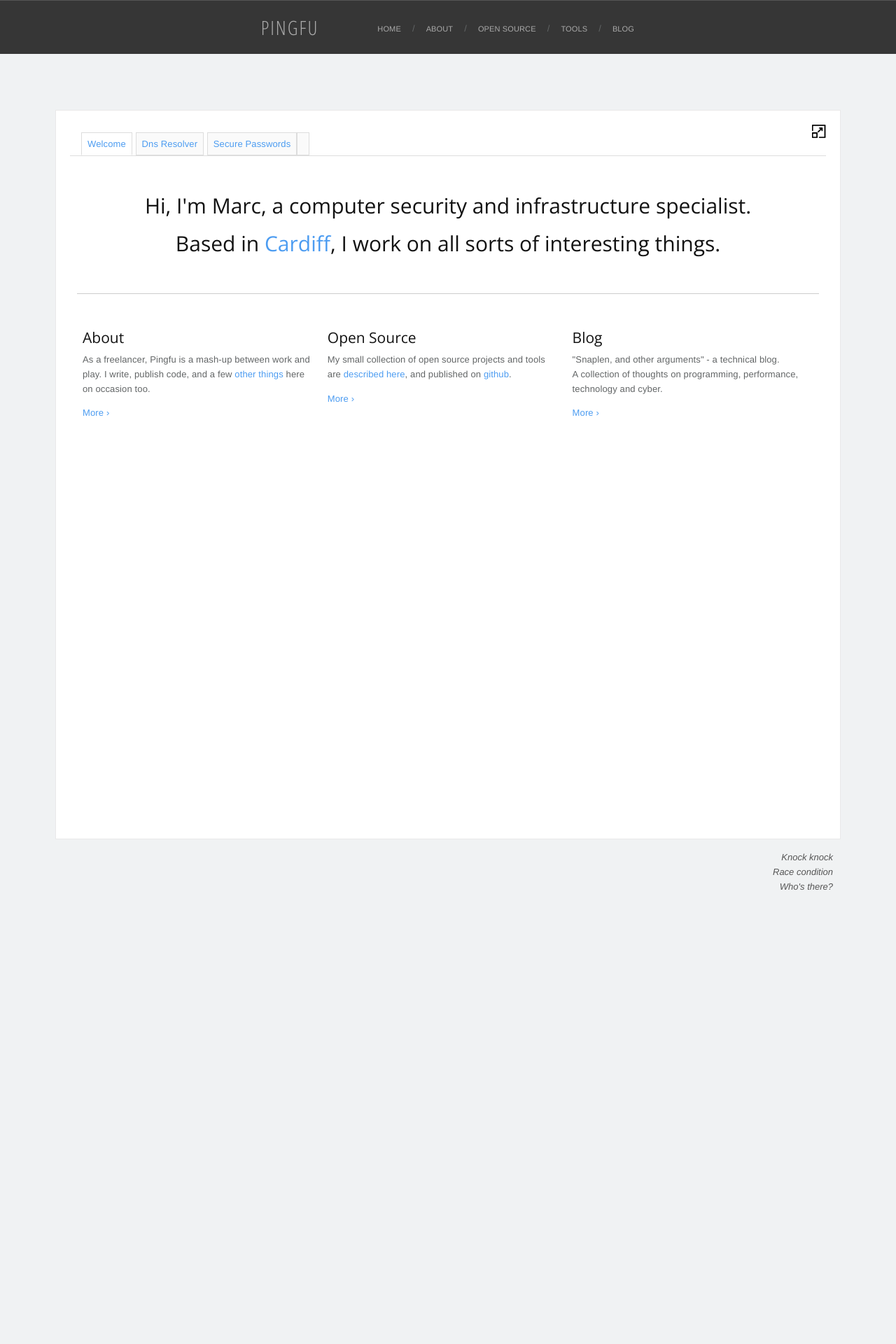
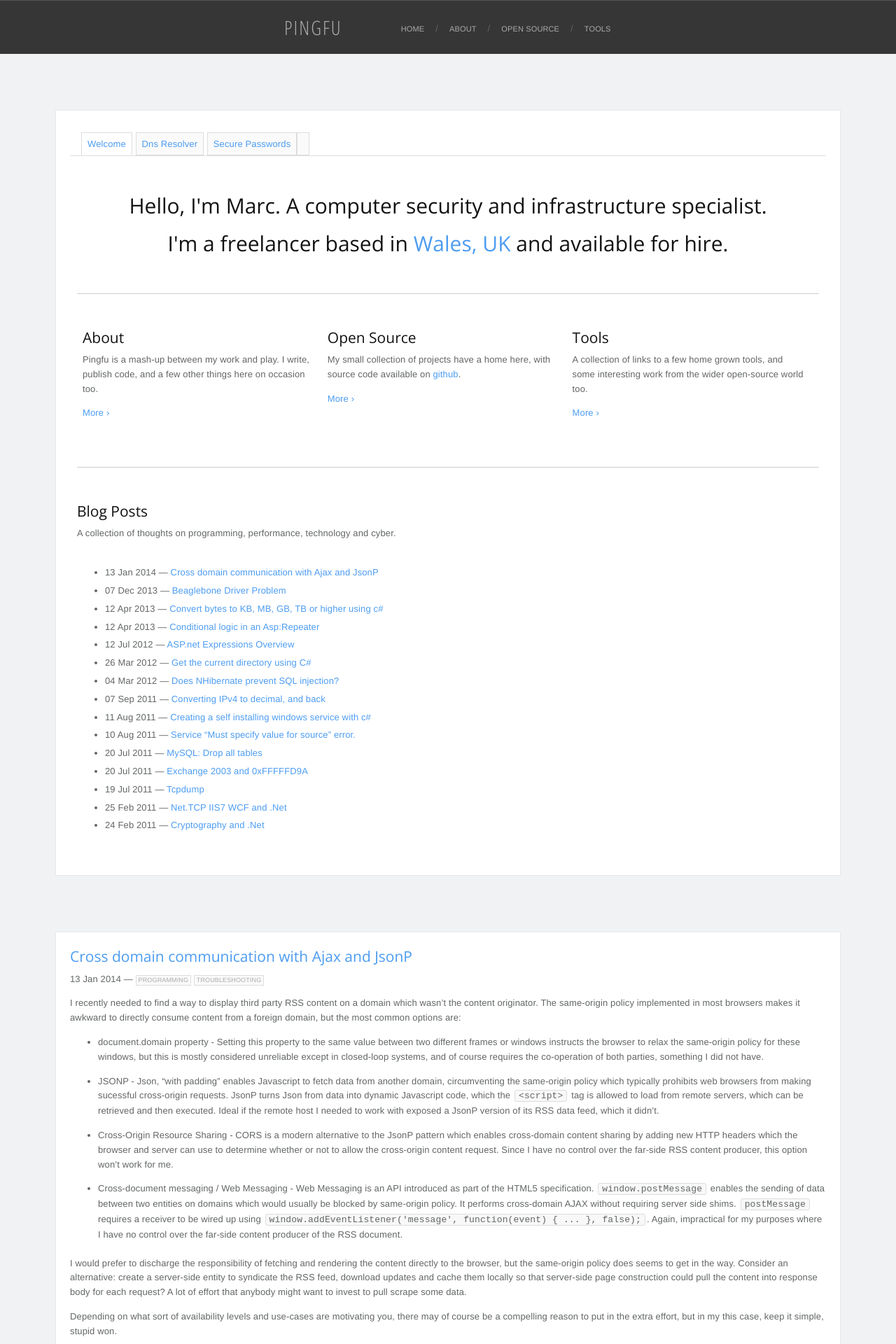
Before and after one commit to pingfu/pingfu.github.io, a Jekyll site: the page built from index.html, in a window 1280 px wide. Shown: the top 1920 px of the page at 70% size. Built offline with Jekyll 4.4.1, drawn with Linux system fonts in a browser that asks for light colours; nearby versions of some CDN libraries; Markdown is read by kramdown in place of the engine named in the settings; before the commit the page ends 1342 px from its top, so only the background shows below that; some of the changed text lies outside the part shown.

Commit message:
minor ui update and added new links to tools page

```diff
--- a/_includes/menu.html
+++ b/_includes/menu.html
@@ -3,5 +3,4 @@
     <li><a {% if page.url == "/about.html" %}       class="active-link" {% endif %} href="/about">About</a></li>
     <li><a {% if page.url == "/open-source.html" %} class="active-link" {% endif %} href="/open-source">Open Source</a></li>
     <li><a {% if page.url == "/tools.html" %}       class="active-link" {% endif %} href="/tools">Tools</a></li>
-    <li><a {% if page.url == "/blog.html" %}        class="active-link" {% endif %} href="/blog">Blog</a></li>
 </ul>
--- a/_posts/2012-07-12-asp-dotnet-expressions-overview.markdown
+++ b/_posts/2012-07-12-asp-dotnet-expressions-overview.markdown
@@ -1,6 +1,6 @@
 ---
 layout: post
-title: "ASP.Net Expressions Overview"
+title: "ASP.net Expressions Overview"
 date: 2012-07-12
 categories: Programming Troubleshooting
 tags: asp.net
--- a/about.html
+++ b/about.html
@@ -10,35 +10,33 @@ breadcrumb: About Pingfu
 
 	<h1>{{ page.breadcrumb }}</h1>
 
-	<p>As a freelancer, Pingfu is a mash-up between work and play. I write, publish code, and a few other things here too. I'm based in Wales, UK and am available for hire. You can also find me on <a href="http://www.linkedin.com/profile/view?id=67596050" target="_blank">Linkedin</a>.</p>
+	<p>Pingfu is a mash-up between my work and play. I write, publish code, and a few other things here too. I'm currently based in <a href="http://maps.google.co.uk/maps?q=Cardiff">Cardiff</a> and available for hire. You can also find me on <a href="http://www.linkedin.com/profile/view?id=67596050" target="_blank">Linkedin</a>.</p>
 
-	<h2>Areas I work in</h2>
+	<h2>I can help with</h2>
 
 	<ul>
-		<li>Web technologies. Backend development and data storage to Javascript and HTML5 through to TLS and wire protocols, the whole stack.</li>
-		<li>PKCS implementation and validation.</li>
-		<li>Enterprise architectures upto IL3 in physical or cloud deployment (AWS, Azure and Rackspace).</li>
-		<li>Enterprise grade networking and storage.</li>
+		<li>Web technologies. Backend CRM or API development and data storage, to Javascript, RWD and HTML5 through to TLS and wire protocols, the whole stack.</li>
+		<li>Enterprise architectures and infrastructure stacks upto IL3 in physical or cloud deployments (AWS, Azure and Rackspace).</li>
+		<li>PKCS and PKI testing / implementation / validation.</li>
 		<li>Security policy, assurance and accreditation. (ISO27001 &amp; PCI)</li>
 		<li>Security incident detection, response, handling and recovery.</li>
 		<li>Code review and analysis (C#), performance optimisation, and penetration testing.</li>
-		<li>Voice and VoIP (SIP &amp; IAX).</li>
+		<li>Voice and VoIP (SIP &amp; IAX / Asterisk).</li>
 		<li>Technical document writing.</li>
 	</ul>
 
 	<h2>Freelance</h2>
 
-	<p>Recently I've worked with</p>
+	<p>Recently I've been working with</p>
 
 	<ul>
-		<!--<li><a target="_blank" href="http://www.cassidian.com/web/guest/cybersecurity">Cassidian</a>, a division of EADS</li>-->
 		<li><a target="_blank" href="http://www.generaldynamics.uk.com/">General Dynamics</a> — on a protocol implementation of IODEF and RID RFCs</li>
-		<li><a target="_blank" href="http://www.westgatecyber.com/">WestGate Cyber Security</a> — Technical consultant</li>
+		<li><a target="_blank" href="http://www.westgatecyber.com/">WestGate Cyber Security</a> — as a technical consultant</li>
 	</ul>
 
 	<h2>Previously</h2>
 
-	<p>I've been lucky to lead infrastructure and security architecture for some great projects with <a target="_blank" href="http://www.sequence.co.uk/">Sequence</a> over the last few years.</p>
+	<p>I've been lucky to lead infrastructure and security architecture for <a target="_blank" href="http://www.sequence.co.uk/">Sequence</a> over the last few years.</p>
 
 	<h2>CV</h2>
 
--- a/css/main.css
+++ b/css/main.css
@@ -126,12 +126,6 @@ section {
   position: relative;
 }
 
-#popout {
-  position: absolute;
-  right: 20px;
-  top: 20px;
-}
-
 section.boxed {
   background-color: #ffffff;
   border: 1px solid #e9e9e9;
@@ -216,6 +210,10 @@ section.large {
   line-height: 1.6;
   letter-spacing: .01em;
   margin: 0 0 5px;
+}
+
+#wrapper li a {
+  white-space: nowrap;
 }
 
 #wrapper code {
--- a/index.html
+++ b/index.html
@@ -5,15 +5,13 @@ title: Home — Pingfu
 
 <section class="boxed large">
 
-	<div id="popout"><a href="/resolver" target="_blank"><img alt="popout" src="/img/pop-out-icon.png"></a></div>
-
 	<div id="tabs">
 
 		<ul>
-			<li><a href="#tabs-1">Welcome</a></li>
-			<li><a href="#tabs-2">Dns Resolver</a></li>
-			<li><a href="#tabs-3">Secure Passwords</a></li>
-			<li><a href="#tabs-9" class="whoami"></a></li>
+			<li><a class="show-hero" href="#tabs-1">Welcome</a></li>
+			<li><a class="hide-hero" href="#tabs-2">Dns Resolver</a></li>
+			<li><a class="hide-hero" href="#tabs-3">Secure Passwords</a></li>
+			<li><a class="hide-hero whoami" href="#tabs-9"></a></li>
 		</ul>
 
 
@@ -21,14 +19,14 @@ title: Home — Pingfu
 
 		<div id="tabs-1" class="tabbed-content">
 
-			<h1 class="text-align-center">Hi, I'm Marc, a computer security and infrastructure specialist.<br />Based in <a href="http://maps.google.co.uk/maps?q=Cardiff">Cardiff</a>, I work on all sorts of interesting things.</h1>
+			<h1 class="text-align-center">Hello, I'm Marc. A computer security and infrastructure specialist.<br />I'm a freelancer based in <a href="http://maps.google.co.uk/maps?q=Wales">Wales, UK</a> and available for hire.</h1>
 
 			<hr />
 
 			<div class="column3">
 				<div class="column">
 					<h2>About</h2>
-					<p>As a freelancer, Pingfu is a mash-up between work and play. I write, publish code, and a few <a href="/tools">other things</a> here on occasion too.</p>
+					<p>Pingfu is a mash-up between my work and play. I write, publish code, and a few other things here on occasion too.</p>
 					<p><a href="/about">More ›</a></p>
 				</div>
 			</div>
@@ -36,20 +34,36 @@ title: Home — Pingfu
 			<div class="column3">
 				<div class="column">
 					<h2>Open Source</h2>
-					<p>My small collection of open source projects and tools are <a href="/open-source">described here</a>, and published on <a href="https://github.com/pingfu">github</a>.</p>
+					<p>My small collection of projects have a home here, with source code available on <a href="https://github.com/pingfu">github</a>.</p>
 					<p><a href="/open-source">More ›</a></p>
 				</div>
 			</div>
 
 			<div class="column3">
 				<div class="column">
-					<h2>Blog</h2>
-					<p>"Snaplen, and other arguments" - a technical blog.<br />A collection of thoughts on programming, performance, technology and cyber.</p>
+					<h2>Tools</h2>
+					<p>A collection of links to a few home grown tools, and some interesting work from the wider open-source world too.</p>
 					<p><a href="/blog">More ›</a></p>
 				</div>
 			</div>
 
 			<div class="clearfix"></div>
+
+
+			<hr />
+
+
+			<h2>Blog Posts</h2>
+			<p>A collection of thoughts on programming, performance, technology and cyber.</p>
+			<br />
+
+
+			<ul class="posts">
+			{% for post in site.posts %}
+				<li>{{ post.date | date_to_string }} — <a href="#{{ post.title }}">{{ post.title }}</a></li>
+			{% endfor %}
+			</ul>
+
 
 		</div>
 
@@ -175,6 +189,27 @@ title: Home — Pingfu
 
 </section>
 
+
+
+<!-- blog articles -->
+
+{% for post in site.posts %}
+<section class="boxed blog-posts">
+
+	<h2><a id="{{ post.title }}" href="{{ post.url }}#disqus_thread">{{ post.title }}</a></h2>
+	<p class="meta">{{ post.date | date_to_string }} — {% for category in post.categories %} <span class="category">{{ category }}</span> {% endfor %}</p>
+
+	<div class="post">
+		{{ post.content }}
+	</div>
+
+</section>
+{% endfor %}
+
+
+
+
+
 <!-- page specific scripts -->
 
 <script type="text/javascript" src="/js/api.js"></script>
--- a/js/api.js
+++ b/js/api.js
@@ -5,6 +5,16 @@ function init()
 	$("#randomPasswords").hide();
 	$("#randomPasswordsError").hide();
 	$(".loadingImage").hide();
+
+	$(".hide-hero").click(function() {
+		$("#logo").slideUp();
+		$(".blog-posts").hide();
+	})
+
+	$(".show-hero").click(function() {
+		$("#logo").slideDown();
+		$(".blog-posts").show();
+	})
 }
 
 function loadWhoami()
--- a/resolver.html
+++ /dev/null
@@ -1,146 +0,0 @@
----
-layout: default
-title: Home — Pingfu
----
-
-<section class="boxed">
-
-	<div id="tabs">
-
-		<ul>
-			<li><a href="#tabs-2">Dns Resolver</a></li>
-			<li><a href="#tabs-3">Secure Passwords</a></li>
-			<li><a href="#tabs-9" class="whoami"></a></li>
-		</ul>
-
-
-
-		<div id="tabs-2">
-
-			<h1>Dns Resolver</h1>
-			<p>You can use this free (rfc-compliant <a href="http://www.ietf.org/rfc/rfc1033.txt">rfc1033</a>, <a href="http://www.ietf.org/rfc/rfc1034.txt">rfc1034</a>, <a href="http://www.ietf.org/rfc/rfc1035.txt">rfc1035</a>) tool to perform dns queries using either our name servers, or those of your choosing. It supports common query types such as A, NS, CNAME, SOA, PTR, MX, TXT, RP, AXFR, AAAA, ANY, and more in addition to full support for IPv6.</p>
-
-			<div class="formFields">
-
-				<p><input id="question" placeholder="example.net" /> ... dns name, or question.</p>
-				<p><input id="nameserver" placeholder=""> ... specify a name server, or leave blank to use ours.</p>
-
-				<p>
-
-					<select id="queryType" name="queryType">
-					<option value="255">Any</option>
-					<option value="1">A</option>
-					<option value="2">NS</option>
-					<option value="5">CNAME</option>
-					<option value="6">SOA</option>
-					<option value="12">PTR</option>
-					<option value="15">MX</option>
-					<option value="16">TXT</option>
-					<option value="17">RP</option>
-					<option value="28">AAAA</option>
-					<option value="33">SRV</option>
-					<option value="35">NAPTR</option>
-					<option value="37">CERT</option>
-					<option value="43">DS</option>
-					<option value="44">SSHFP</option>
-					<option value="99">SPF</option>
-					<option value="252">AXFR</option>
-					<option value="251">IXFR</option>
-					<option value="0">NULL</option>
-					</select>
-
-					<select id="queryClass" name="queryClass">
-					<option value="1">IN</option>
-					<option value="2">CS</option>
-					<option value="3">CH</option>
-					<option value="4">HS</option>
-					<option value="255">Any</option>
-					</select>
-
-					<button id="resolve" type="button">Resolve</button>
-
-				</p>
-
-			</div>
-
-			<div class="loadingImage"><img src="/img/ajax-loader.gif" /></div>
-
-			<div id="dnsResults">
-
-				<h2>Header</h2>
-				<div class="header"></div>
-
-				<h2>Questions</h2>
-				<table class="questions"></table>
-
-				<h2>Answers</h2>
-				<table class="answers"></table>
-
-				<h2 class="authoritiesHeader">Authorities</h2>
-				<table class="authorities"></table>
-
-				<h2 class="additionalsHeader">Additionals</h2>
-				<table class="additionals"></table>
-
-			</div>
-
-			<div id="dnsResultsError" class="apiErrorMessage"></div>
-
-		</div>
-
-
-
-
-
-
-
-		<div id="tabs-3">
-
-			<h1>Secure Passwords</h1>
-			<p>Pseudo-random secure password generator. Generates passwords of varying length and character compositions.</p>
-
-			<div>
-				<button id="loadPasswords" type="button">Generate New Passwords</button>
-			</div>
-
-			<div class="loadingImage"><img src="/img/ajax-loader.gif" /></div>
-
-			<div id="randomPasswords"></div>
-			<div id="randomPasswordsError" class="apiErrorMessage"></div>
-
-		</div>
-
-
-
-
-
-
-
-		<div id="tabs-9">
-
-			<h1>HTTP Headers</h1>
-			<p>You are coming to us from: <strong><span class="whoami"></span></strong>. Here are the http headers your browser sent out:</p>
-
-			<p id="whoamiJsonDump"></p>
-
-			<p>Try <a href="http://jsoneditoronline.org/" target="_blank" rel="nofollow">http://jsoneditoronline.org/</a> if you need to beautify this json.</p>
-
-		</div>
-
-	</div>
-
-</section>
-
-<!-- page specific scripts -->
-
-<script type="text/javascript" src="/js/api.js"></script>
-
-<script type="text/javascript">
-
-    /* initalise tabs */
-    $(function () {
-      $("#tabs").tabs();
-      loadWhoami();
-    });
-
-</script>
--- a/tools.html
+++ b/tools.html
@@ -74,4 +74,66 @@ breadcrumb: Tools we've built
 		</li>
 	</ul>
 
+	<ul class="tools">
+		<li>
+			<p>
+				<a target="_blank" href="https://github.com/etsy/statsd/"><strong>StatsD</strong></a>
+				<br>
+				A simple daemon for stats aggregation, part of the Etsy <a href="http://codeascraft.com/2011/02/15/measure-anything-measure-everything/" target="_blank">Measure Anything, Measure Everything</a> mantra. Applications are instrumented by developers using language-specific libraries which communicate metrics to StatsD using its simple UDP protocol.
+			</p>
+		</li>
+	</ul>
+
+	<ul class="tools">
+		<li>
+			<p>
+				<a target="_blank" href="http://influxdb.com/"><strong>InfluxDB</strong></a>
+				<br>
+				InfluxDb is a beautifully crafted open-source distributed time series database with an SQL-like query language exposed by a native HTTP API.
+			</p>
+		</li>
+	</ul>
+
+	<ul class="tools">
+		<li>
+			<p>
+				<a target="_blank" href="http://www.elasticsearch.org/"><strong>ElasticSearch</strong></a>
+				<br>
+				A distributed, RESTful real-time search and analytics engine which wraps Apache Lucene. <a href="http://stackoverflow.com/questions/10213009/solr-vs-elasticsearch" target="_blank">Like Solr</a>, but with an architecture <a href="http://stackoverflow.com/questions/2271600/elasticsearch-sphinx-lucene-solr-xapian-which-fits-for-which-usage/2288211#2288211" target="_blank">designed</a> for scalability in modern distributed environments.
+			</p>
+		</li>
+	</ul>
+
+	<ul class="tools">
+		<li>
+			<p>
+				<a target="_blank" href="http://www.elasticsearch.org/overview/kibana/"><strong>Kibana</strong></a>
+				<br>
+				Kibana is a tool for graphing, searching visualising and understanding data. It's implemented as a minimalist browser based application which relies on Javascript, and HTTP APIs to interface and pull data out of Elasticsearch.
+			</p>
+		</li>
+	</ul>
+
+	<ul class="tools">
+		<li>
+			<p>
+				<a target="_blank" href="https://developers.google.com/web/starter-kit/"><strong>Google Web Starter Kit (WSK)</strong></a>
+				<br>
+				Complimenting Google's <a href="https://developers.google.com/web/fundamentals/" target="_blank">Web Fundamentals</a> project and inspired by <a href="http://html5boilerplate.com/mobile/" target="_blank">Mobile HTML5 Boilerplate</a>, WSK provides Google opinionated building blocks for constructing best practice aligned multi-screen applications.
+			</p>
+		</li>
+	</ul>
+
+	<ul class="tools">
+		<li>
+			<p>
+				<a target="_blank" href="https://github.com/dypsilon/frontend-dev-bookmarks/"><strong>dypsilon/frontend-dev-bookmarks</strong></a>
+				<br>
+				Dmitriy Navrotskyy's huge list of frontend development resources. <em>"Sorted from general knowledge at the top to concrete problems at the bottom".</em>
+			</p>
+		</li>
+	</ul>
+
+
+
 </section>
```
Also changed, not shown: img/pop-out-icon.png (deleted).
